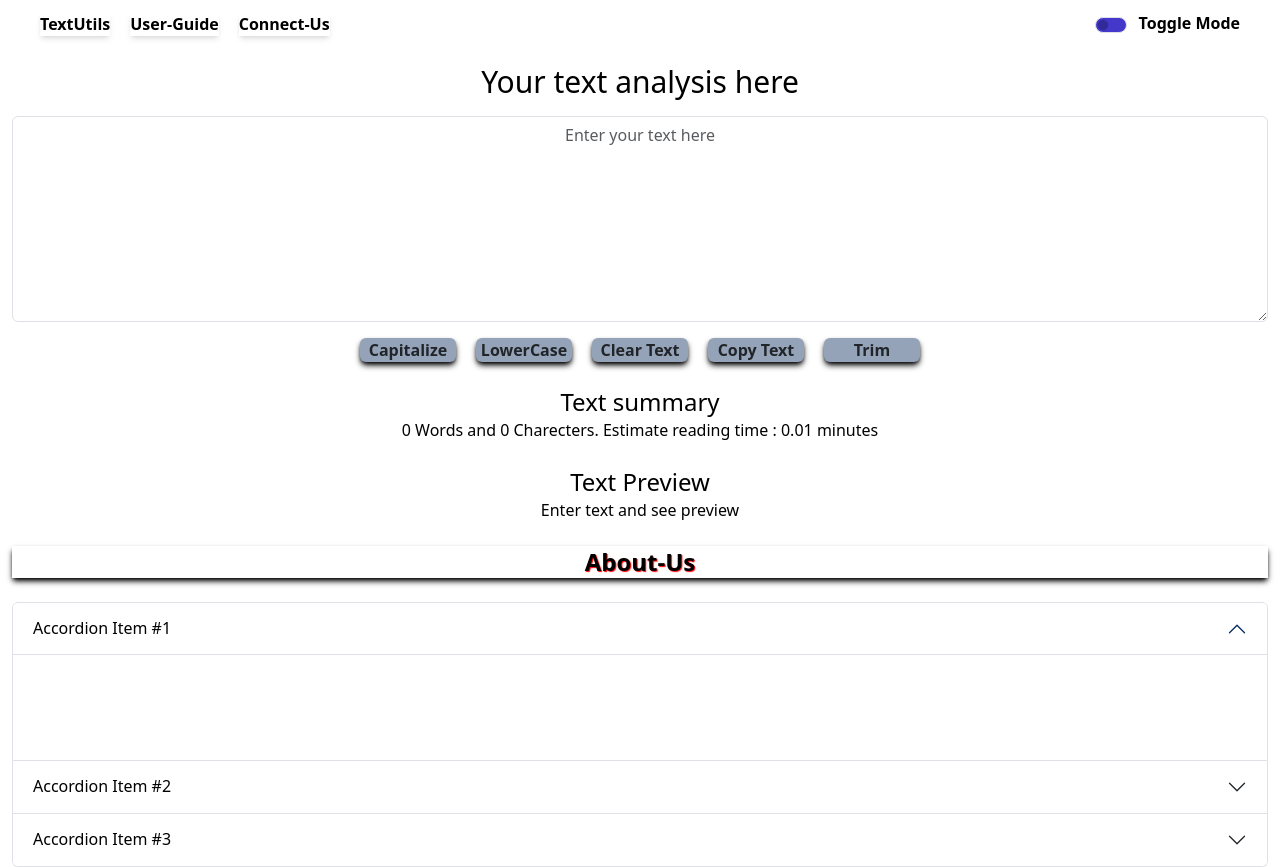
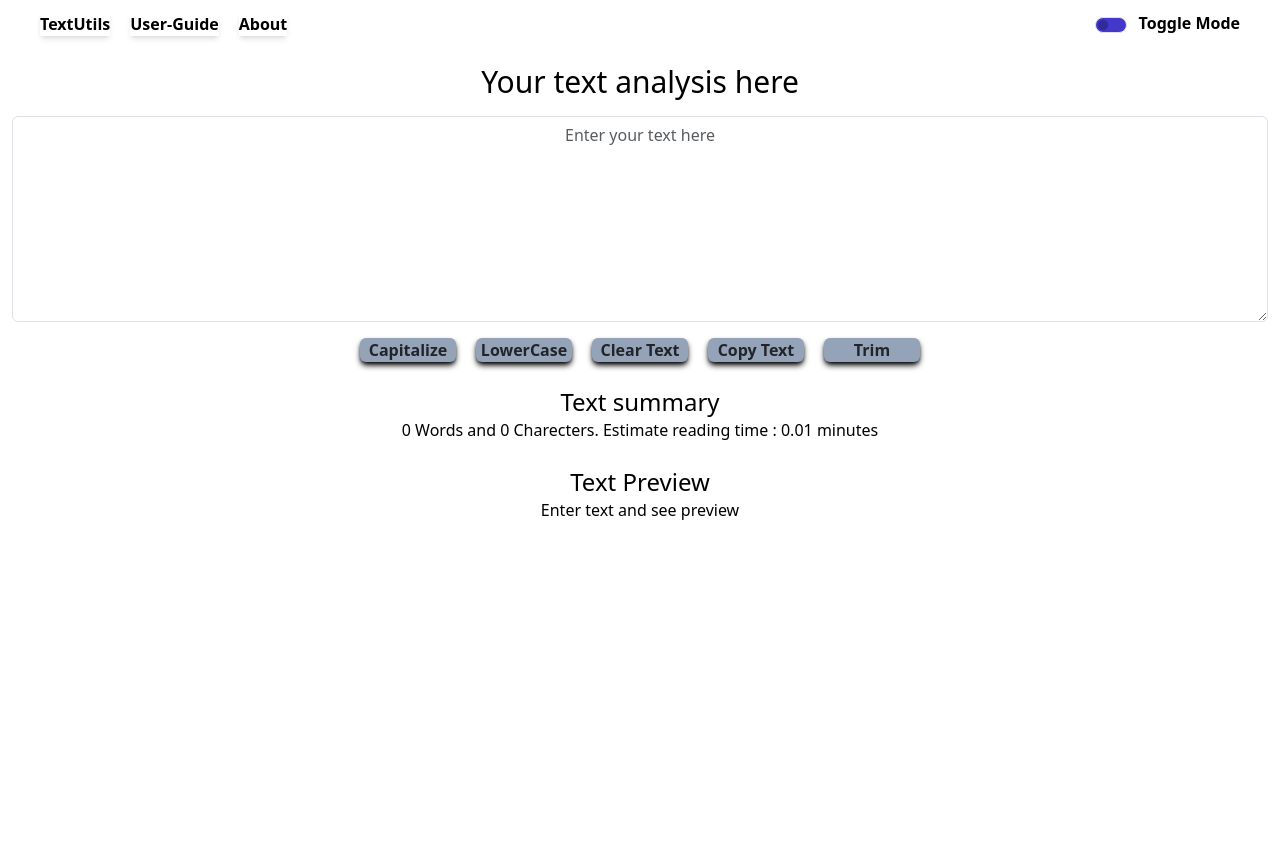
Before and after one commit to Masum-Reza2/React, a React (Vite) app in the folder my-project-1/: page / in a window 1280 px wide. After the commit the page ends 800 px from the top, so only its background shows below. Built offline with nearby package versions, Linux system fonts and the light colour scheme.

Commit message:
router setup successfully

```diff
--- a/my-project-1/package.json
+++ b/my-project-1/package.json
@@ -11,7 +11,8 @@
   },
   "dependencies": {
     "react": "^18.2.0",
-    "react-dom": "^18.2.0"
+    "react-dom": "^18.2.0",
+    "react-router-dom": "^6.14.1"
   },
   "devDependencies": {
     "@types/react": "^18.0.37",
--- a/my-project-1/src/App.jsx
+++ b/my-project-1/src/App.jsx
@@ -6,25 +6,27 @@ import TextForm from './components/TextForm'
 import Alert from './components/Alert'
 import About from './components/About'
 
+import { BrowserRouter as Main, Route, Routes } from 'react-router-dom';
+
 
 function App() {
   const [mode, setMode] = useState(`gray-300`)
-  let ToggleMode = ()=>{
-    if(mode==='black'){
+  let ToggleMode = () => {
+    if (mode === 'black') {
       setMode('gray-300')
       document.body.style.backgroundColor = 'white'
     }
-    else{
+    else {
       setMode('black')
       document.body.style.backgroundColor = '#282857'
     }
   }
 
   const [alert, setAlerte] = useState(null)
-  let HandleAlert = (type, message)=>{
+  let HandleAlert = (type, message) => {
     setAlerte({
       type: type,
-      message : message,
+      message: message,
     })
 
     setTimeout(() => {
@@ -33,12 +35,19 @@ function App() {
   }
 
   return (
-<>
-<Navbar mode={mode} toggleMode={ToggleMode}/>
-<Alert alert = {alert}/>
-<TextForm mode={mode} HandleAlert={HandleAlert}/>
-<About mode={mode}/>
-</>
+    <>
+      <Main>
+
+        <Navbar mode={mode} toggleMode={ToggleMode} />
+        <Alert alert={alert} />
+        <Routes>
+          <Route exact path='/' element={<TextForm mode={mode} HandleAlert={HandleAlert} />} />
+          <Route exact path='/about' element={<About mode={mode}/>} />
+
+        </Routes>
+
+      </Main>
+    </>
   )
 }
 
--- a/my-project-1/src/components/Navbar.jsx
+++ b/my-project-1/src/components/Navbar.jsx
@@ -1,5 +1,6 @@
 import React from 'react'
 import PropTypes from 'prop-types'
+import { Link } from 'react-router-dom'
 
 
 export default function Navbar(props) {
@@ -7,9 +8,9 @@ export default function Navbar(props) {
         <div>
             <nav className={`bg-${props.mode} text-${props.mode === 'black' ? 'white' : 'black'} font-bold`}>
                 <ul className={`h-12 flex space-x-5 items-center`}>
-                    <li className={` translate-x-10 hover:cursor-pointer hover:-translate-y-[0.13rem] active:translate-y-[0.13rem] shadow-md shadow-${props.mode==='gray-300'? 'red-400' : 'blue-500'}`}>TextUtils</li>
-                    <li className={` translate-x-10 hover:cursor-pointer hover:-translate-y-[0.13rem] active:translate-y-[0.13rem] shadow-md shadow-${props.mode==='gray-300'? 'red-400' : 'blue-500'}`}>User-Guide</li>
-                    <li className={` translate-x-10 hover:cursor-pointer hover:-translate-y-[0.13rem] active:translate-y-[0.13rem] shadow-md shadow-${props.mode==='gray-300'? 'red-400' : 'blue-500'}`}>Connect-Us</li>
+                    <li className={` translate-x-10 hover:cursor-pointer hover:-translate-y-[0.13rem] active:translate-y-[0.13rem] shadow-md shadow-${props.mode==='gray-300'? 'red-400' : 'blue-500'}`}> <Link to="/">TextUtils</Link></li>
+                    <li className={` translate-x-10 hover:cursor-pointer hover:-translate-y-[0.13rem] active:translate-y-[0.13rem] shadow-md shadow-${props.mode==='gray-300'? 'red-400' : 'blue-500'}`}> <Link to="#">User-Guide</Link> </li>
+                    <li className={` translate-x-10 hover:cursor-pointer hover:-translate-y-[0.13rem] active:translate-y-[0.13rem] shadow-md shadow-${props.mode==='gray-300'? 'red-400' : 'blue-500'}`}> <Link to="/about">About</Link></li>
                     <div className="form-check form-switch absolute right-0 lg:right-10 flex items-center space-x-3">
                         <input className="form-check-input hover:cursor-pointer bg-indigo-700 rounded-md " type="checkbox" role="switch" onClick={props.toggleMode} id="flexSwitchCheckDefault" />
                         <span className='hidden lg:flex'>Toggle Mode</span>
```
Also changed, not shown: 1 other file (tests, documents, lock files or other folders).
